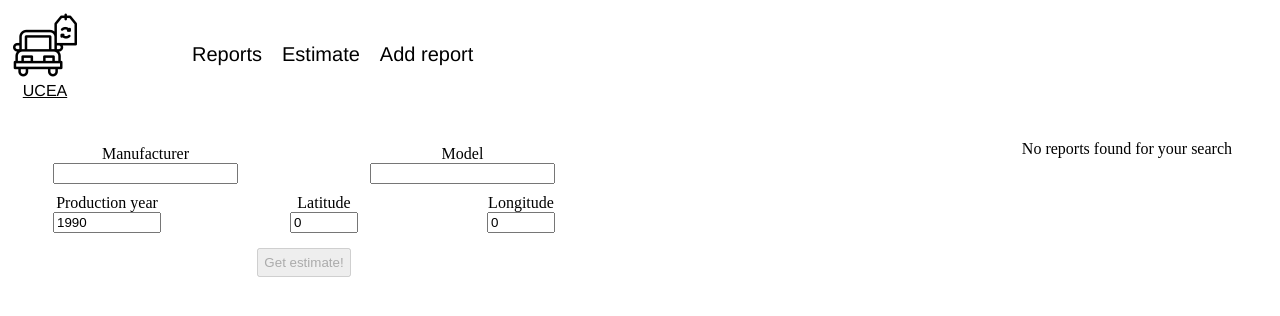
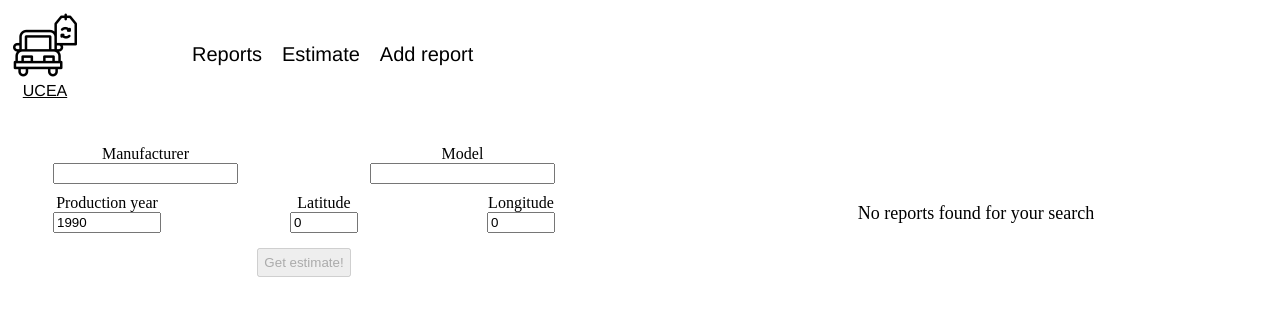
Before and after one commit to shevOle/ang-used-car-evaluation-app, an Angular app: page /estimate in a window 1280 px wide. Shown: the top 316 px of the page. Built offline with nearby package versions, Linux system fonts and the light colour scheme.

Commit message:
fix: fix layout of estimate page elements

```diff
--- a/src/app/report-estimate/report-estimate.component.html
+++ b/src/app/report-estimate/report-estimate.component.html
@@ -114,16 +114,17 @@
     </button>
   </form>
 
-  <div
-    *ngIf="similarReports.length; else elseBlock"
-    class="estimate-page-price"
-  >
-    Estimate price for {{ estimateForm.value.make }}
-    {{ estimateForm.value.model }} manufactured in
-    {{ estimateForm.value.year }} is
-    <span>{{ estimatePrice }}</span>
+  <div *ngIf="similarReports.length" class="estimate-page-price">
+    <p>
+      Estimate price for {{ estimateForm.value.make }}
+      {{ estimateForm.value.model }} manufactured in
+      {{ estimateForm.value.year }} is:
+    </p>
+    <p class="price-tag">{{ estimatePrice }}</p>
   </div>
-  <ng-template #elseBlock>No reports found for your search</ng-template>
+  <div *ngIf="!similarReports.length" class="estimate-page-price">
+    No reports found for your search
+  </div>
 
   <!-- <section *ngIf="similarReports.length">
     <ucea-report
```
